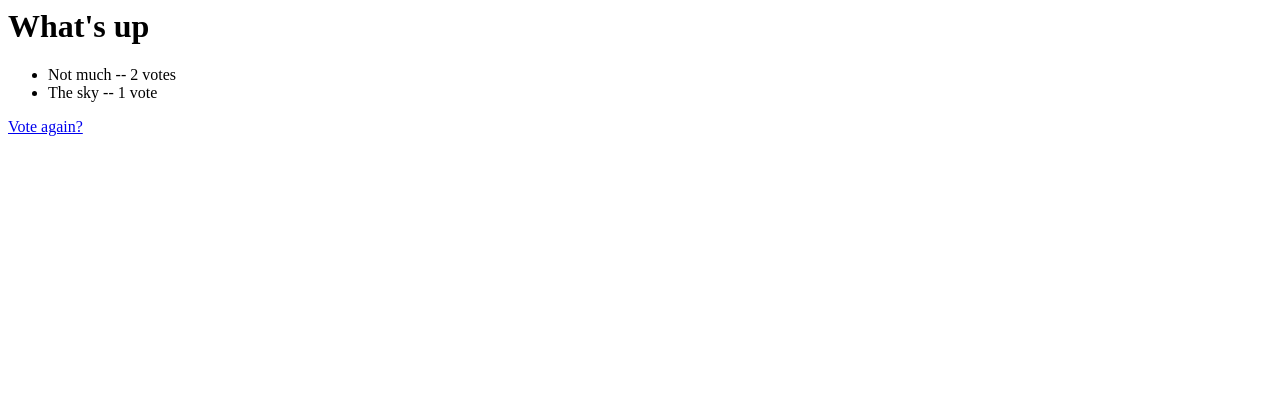
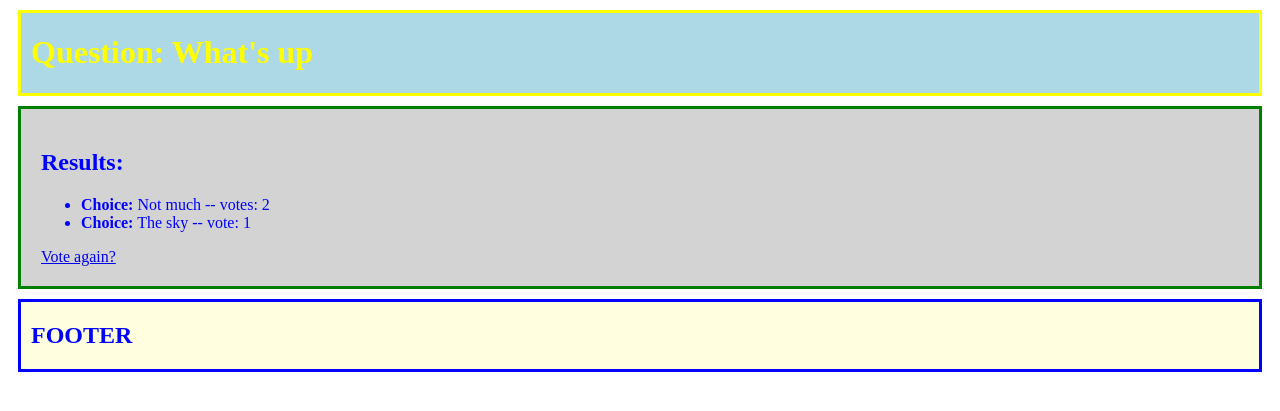
Before and after one commit to evflujan/django_project, a Django app: page /polls/1/results/ in a window 1280 px wide. Shown: the top 411 px of the page. Run offline with Django 3.2, Linux system fonts and the light colour scheme; data comes from the database, SQL or seed files in the repository; both versions use the stored data as it was after the commit.

Commit message:
Pequeñas correcciones de contenido

```diff
--- a/polls/static/polls/style.css
+++ b/polls/static/polls/style.css
@@ -18,6 +18,7 @@ body{
   color: blue;
   padding-left: 20px;
   padding-top: 20px;
+  padding-bottom: 20px;
   margin: 10px;
 }
 #footer{
--- a/polls/templates/polls/results.html
+++ b/polls/templates/polls/results.html
@@ -1,9 +1,17 @@
-<h1>{{ question.question_text }}</h1>
+{% extends "base.html" %}
 
+{% block header %}
+  <h1>Question: {{ question.question_text }}</h1>
+{% endblock %}
+
+{% block content %}
+<h2>Results: </h2>
 <ul>
 {% for choice in question.choice_set.all %}
-    <li>{{ choice.choice_text }} -- {{ choice.votes }} vote{{ choice.votes|pluralize }}</li>
+    <li><strong>Choice:</strong> {{ choice.choice_text }} -- vote{{ choice.votes|pluralize }}: {{ choice.votes }} </li>
 {% endfor %}
 </ul>
 
 <a href="{% url 'polls:detail' question.id %}">Vote again?</a>
+
+{% endblock %}
```
Also changed, not shown: db.sqlite3.
